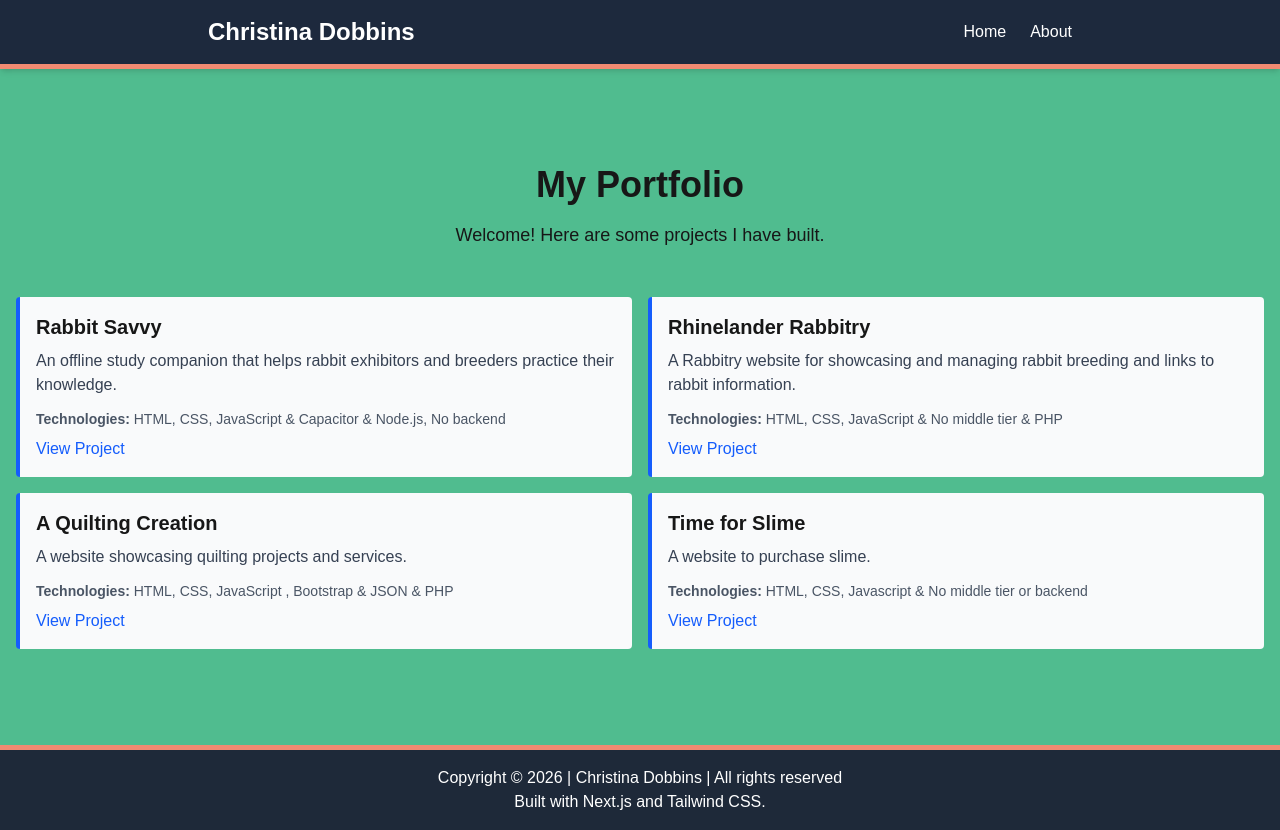
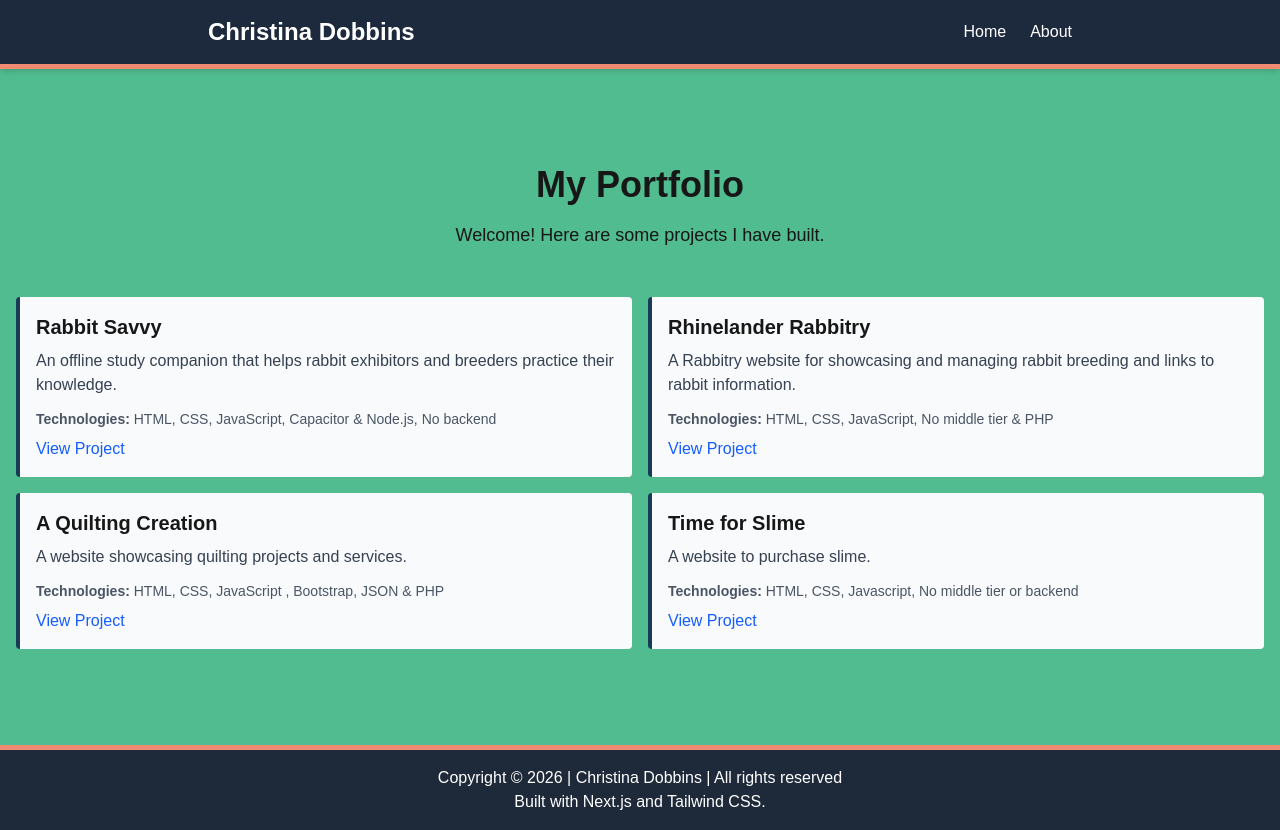
Before and after one commit to cdobbi/wdd430-portfolio, a Next.js app: page / in a window 1280 px wide. Built offline with nearby package versions, Linux system fonts and the light colour scheme.

Commit message:
Fix technology list formatting and update ProjectCard styling

```diff
--- a/app/page.tsx
+++ b/app/page.tsx
@@ -5,28 +5,28 @@ const projects = [
         title: "Rabbit Savvy",
         description:
             "An offline study companion that helps rabbit exhibitors and breeders practice their knowledge.",
-        technologies: ["HTML, CSS, JavaScript & Capacitor & Node.js, No backend"],
+        technologies: ["HTML, CSS, JavaScript, Capacitor & Node.js, No backend"],
         link: "https://cdobbi.github.io/Rabbit-Savvy/",
     },
     {
         title: "Rhinelander Rabbitry",
         description:
             "A Rabbitry website for showcasing and managing rabbit breeding and links to rabbit information.",
-        technologies: ["HTML, CSS, JavaScript & No middle tier & PHP"],
+        technologies: ["HTML, CSS, JavaScript, No middle tier & PHP"],
         link: "https://www.rhinelander-rabbitry.com/",
     },
     {
         title: "A Quilting Creation",
         description:
             "A website showcasing quilting projects and services.",
-        technologies: ["HTML, CSS, JavaScript , Bootstrap & JSON & PHP"],
+        technologies: ["HTML, CSS, JavaScript , Bootstrap, JSON & PHP"],
         link: "https://www.aquiltingcreation.com/",
     },
     {
         title: "Time for Slime",
         description:
             "A website to purchase slime.",
-        technologies: ["HTML, CSS, Javascript & No middle tier or backend"],
+        technologies: ["HTML, CSS, Javascript, No middle tier or backend"],
         link: "https://cdobbi.github.io/time4slime/",
     },
 ];
--- a/components/ProjectCard.tsx
+++ b/components/ProjectCard.tsx
@@ -12,7 +12,7 @@ export default function ProjectCard({
     link,
 }: ProjectCardProps) {
     return (
-        <article className="p-4 border-l-4 border-blue-600 bg-gray-50 rounded">
+        <article className="p-4 border-l-4 border-[#173b55] bg-gray-50 rounded hover:shadow-lg">
             <h3 className="text-xl font-bold mb-2">{title}</h3>
             <p className="text-gray-700 mb-3">{description}</p>
             <p className="text-sm text-gray-600">
```
